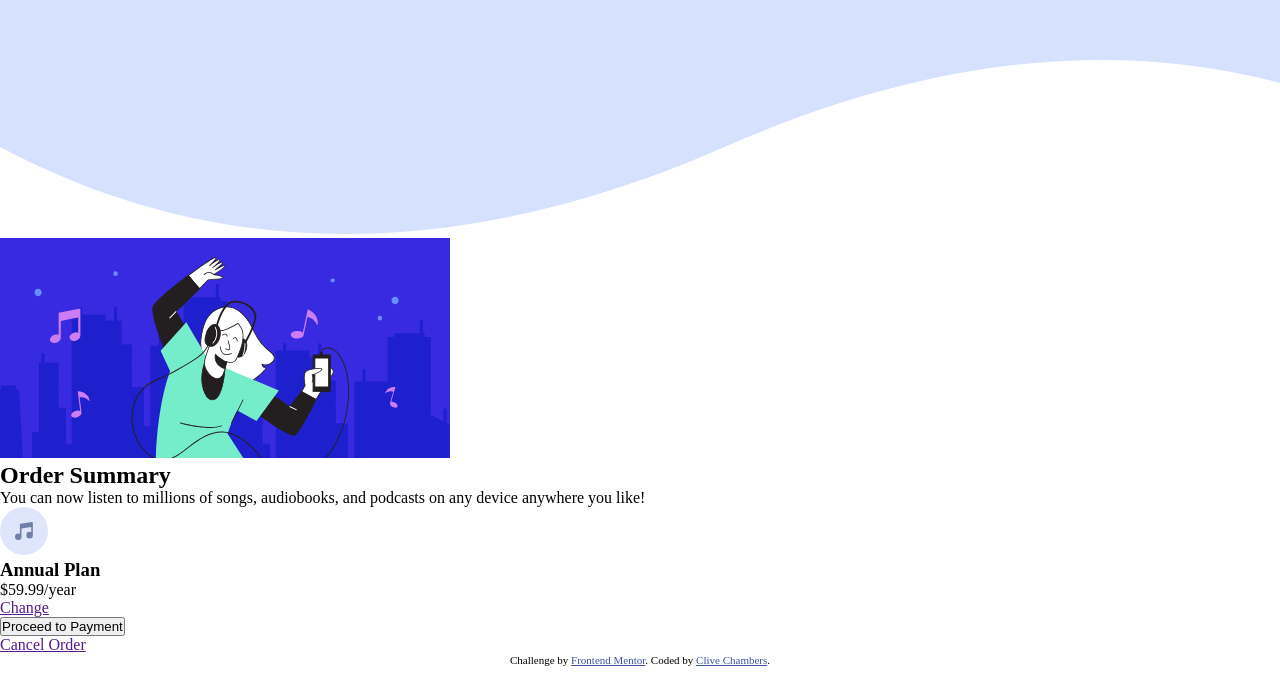
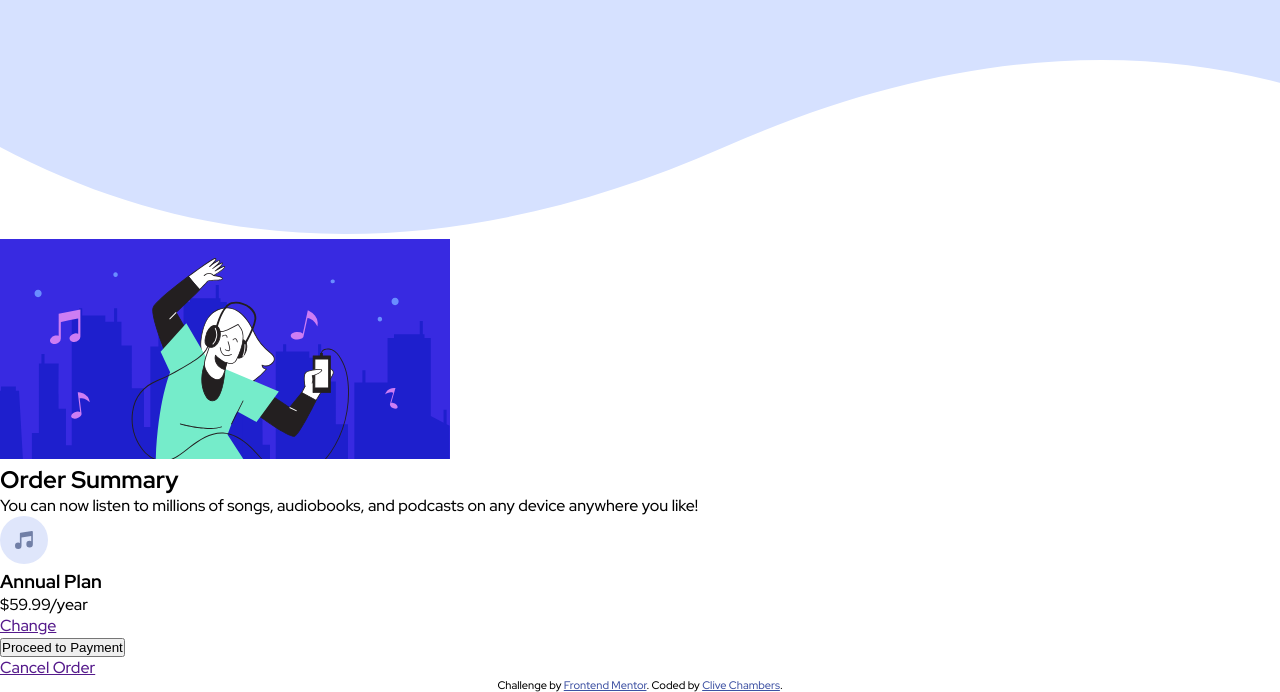
Before and after one commit to Clive-Chambers/order-summary-component-challenge, a plain HTML site: page index.html in a window 1280 px wide. Shown: the part 203-895 px from the top of the page. Before the commit the page ends 869 px from the top, so only its background shows below. Drawn offline with Linux system fonts and the light colour scheme.

Commit message:
Import Fonts

```diff
--- a/style.css
+++ b/style.css
@@ -1,9 +1,15 @@
+@import url('https://fonts.googleapis.com/css2?family=Red+Hat+Display:wght@500;700;900&display=swap');
+
 * {
     box-sizing: border-box;
     padding: 0;
     margin: 0;
 }
 
+body {
+    font-family: 'Red Hat Display', sans-serif;;
+    font-size: 16px;
+}
 
 
 
```
